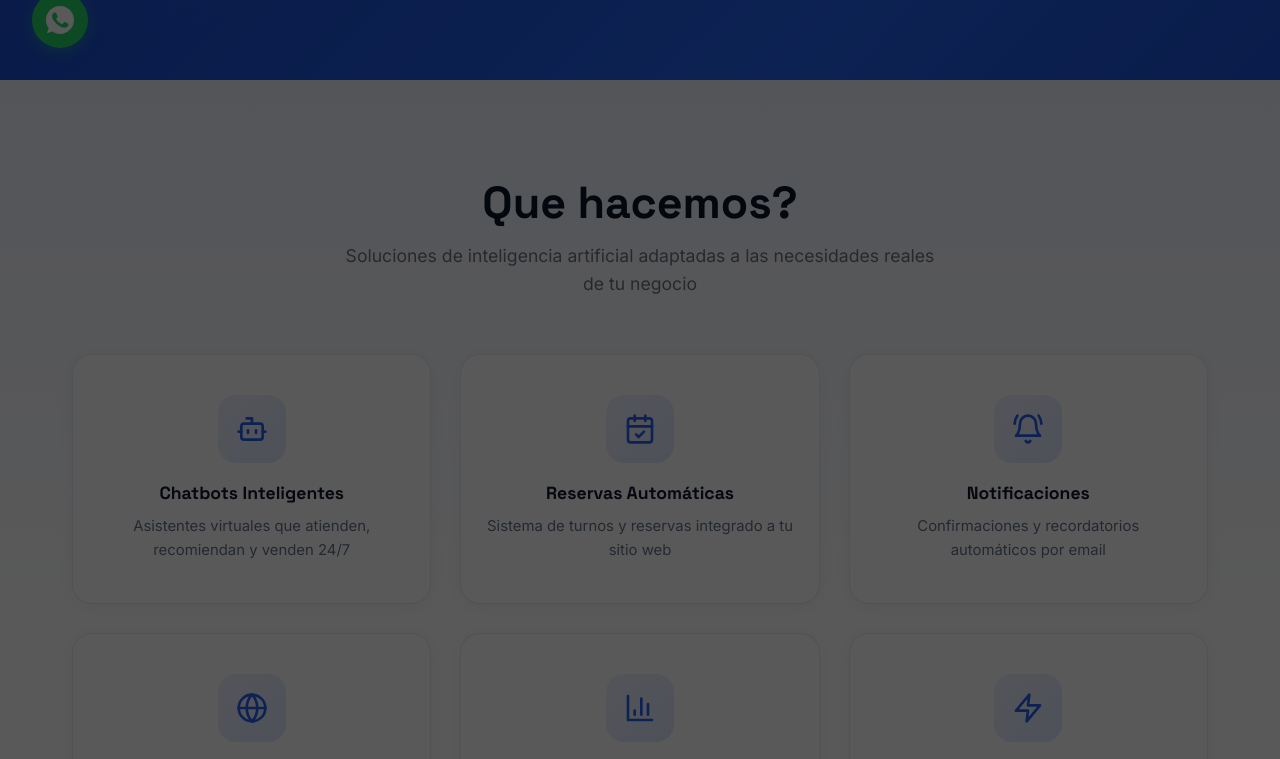
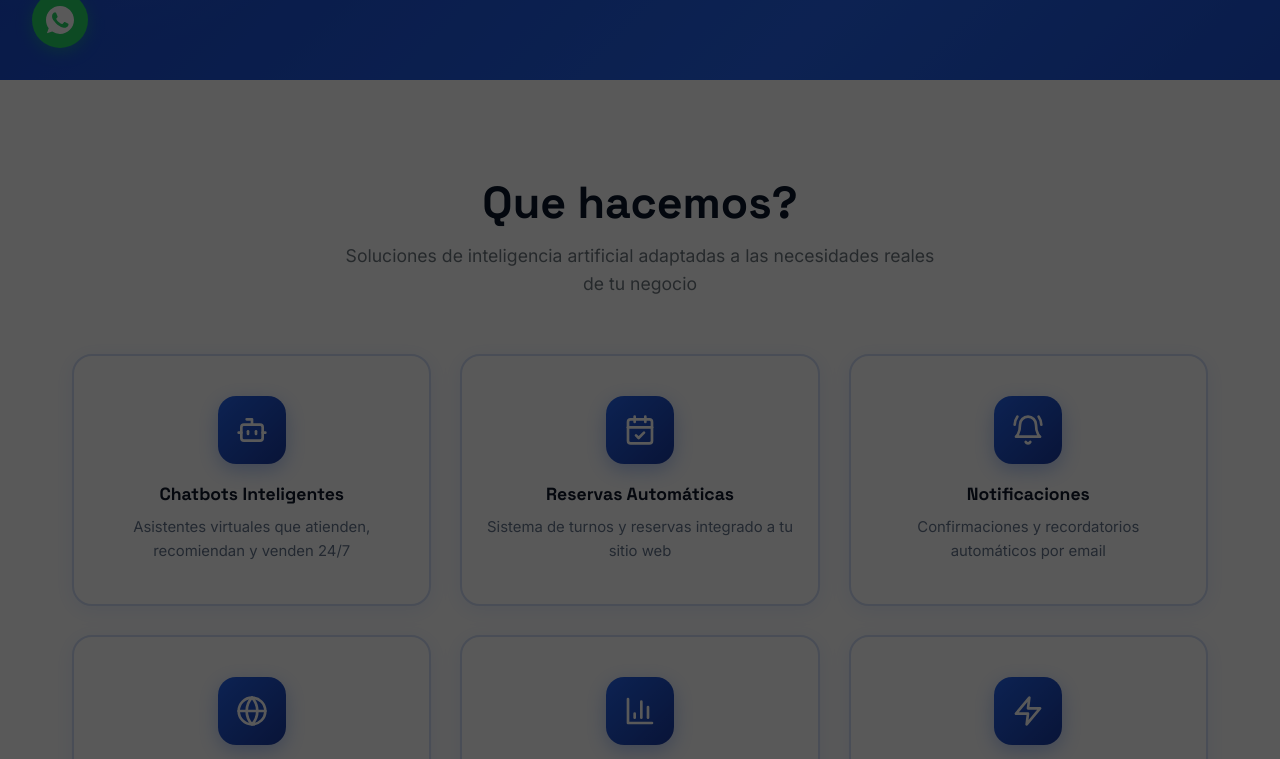
Before and after one commit to Nachocedrolla/Giovanni-Demo-Landings, a plain HTML site: page index.html in a window 1280 px wide. Shown: the part 720-1479 px from the top of the page. Drawn offline with nearby package versions, Linux system fonts and the light colour scheme; a web font is replaced by a local one.

Commit message:
fix: forzar light mode y aumentar contraste visual
- color-scheme: light only en meta y CSS
- Íconos de servicios con fondo azul sólido (más visible)
- Cards con borde azul visible y sombra más pronunciada
- Fondos de sección: blanco puro en servicios, #f8faff en timeline
- Hover de íconos cambia a dorado Giovanni

Co-Authored-By: Claude Opus 4.6 <noreply@anthropic.com>

```diff
--- a/index.html
+++ b/index.html
@@ -15,6 +15,9 @@
   <meta property="og:image" content="https://www.giovanniflota.com/assets/og-home.jpg">
   <meta property="og:locale" content="es_AR">
   <meta property="og:site_name" content="Giovanni Servicios IA">
+
+  <!-- Forzar modo claro en todos los browsers/OS -->
+  <meta name="color-scheme" content="light only">
 
   <!-- Favicon -->
   <link rel="icon" type="image/png" href="Imagenes/Logo Giovanni Servicios IA.png">
@@ -58,6 +61,10 @@
   <!-- Page-specific styles -->
   <style>
     /* ---------- Hero gradient animation ---------- */
+    /* Forzar light mode siempre */
+    :root { color-scheme: light only; }
+    body { background-color: #ffffff !important; color: #1e293b !important; }
+
     /* ---------- Global font override ---------- */
     h1, h2, h3, h4, h5, h6,
     .hero__title, .hero__stat-number,
@@ -243,7 +250,7 @@
 
     /* ---------- Services section bg ---------- */
     #servicios {
-      background: linear-gradient(180deg, #f0f4ff 0%, #ffffff 60%);
+      background: #ffffff;
     }
 
     /* ---------- Services grid ---------- */
@@ -255,14 +262,14 @@
 
     .service-card {
       background: #ffffff;
-      border: 1.5px solid rgba(26, 58, 107, 0.1);
+      border: 2px solid #d0dcf5;
       border-radius: 20px;
       padding: 2.5rem 1.5rem;
       text-align: center;
       transition: all 0.35s ease;
       position: relative;
       overflow: hidden;
-      box-shadow: 0 2px 16px rgba(26, 58, 107, 0.06);
+      box-shadow: 0 4px 20px rgba(37, 99, 235, 0.10);
     }
 
     .service-card::after {
@@ -297,10 +304,11 @@
       height: 68px;
       margin-left: auto;
       margin-right: auto;
-      background: linear-gradient(135deg, #eef2ff 0%, #e0e8ff 100%);
+      background: linear-gradient(135deg, #2563eb 0%, #1a3a9f 100%);
       border-radius: 18px;
-      color: #2563eb;
+      color: #ffffff;
       transition: all 0.35s ease;
+      box-shadow: 0 6px 20px rgba(37, 99, 235, 0.35);
     }
 
     .service-card__icon svg {
@@ -310,9 +318,9 @@
     }
 
     .service-card:hover .service-card__icon {
-      background: linear-gradient(135deg, #2563eb 0%, #1a3a9f 100%);
+      background: linear-gradient(135deg, #d4a853 0%, #b8860b 100%);
       color: #ffffff;
-      box-shadow: 0 8px 24px rgba(37, 99, 235, 0.35);
+      box-shadow: 0 8px 24px rgba(212, 168, 83, 0.45);
     }
 
     .service-card h3 {
@@ -429,7 +437,7 @@
     }
 
     #como-funciona {
-      background: linear-gradient(180deg, #ffffff 0%, #f0f4ff 100%);
+      background: #f8faff;
     }
 
     .timeline::before {
```
Also changed, not shown: 1 other file.
